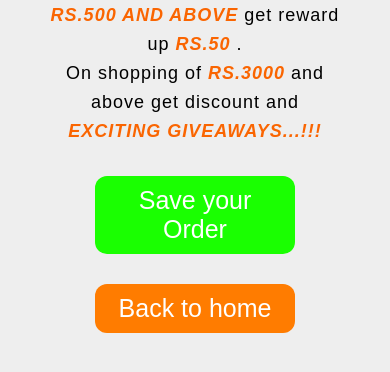
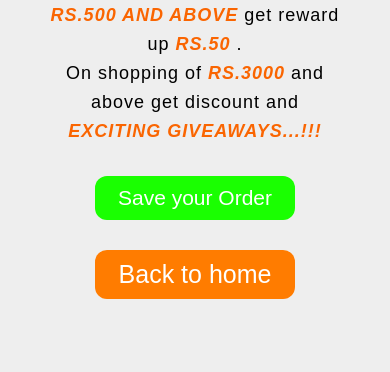
Before and after one commit to Sagarsah3413/Online_Grocery, a PHP site: page /bought.php in a window 390 px wide. Shown: the part 257-629 px from the top of the page. Run offline with PHP 8.4, Linux system fonts and the light colour scheme; data that the repository does not hold is empty.

Commit message:
health and care

```diff
--- a/buy now/bought.css
+++ b/buy now/bought.css
@@ -60,6 +60,7 @@ section div {
 }
 section div#load {
     background-color: rgb(26, 255, 1);
+    font-size: 35px;
 }
 
 section div:hover
@@ -99,6 +100,9 @@ section div a {
     section div {
         font-size: 25px;
     }
+    section div#load{
+        font-size: 21px;
+    }
 }
 
 @media only screen and (max-width:500px) {
```
